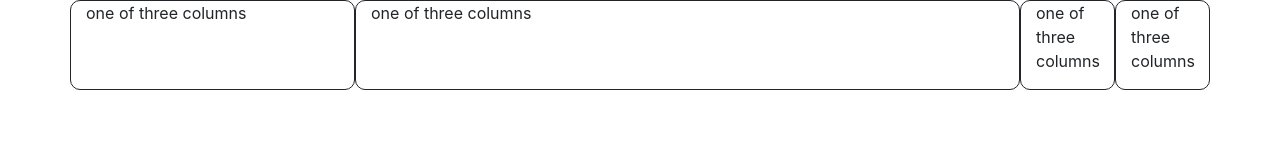
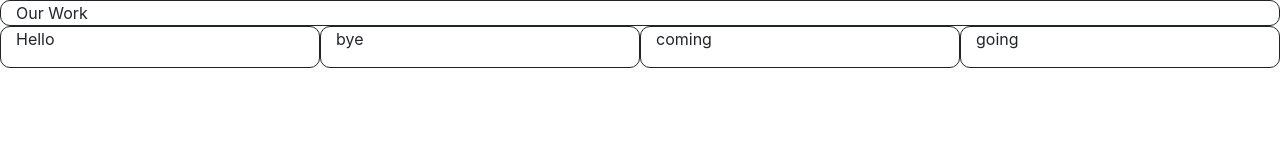
Before and after one commit to SyedHussnain/Practice, a plain HTML site: page prac1.html in a window 1280 px wide. Drawn offline with Linux system fonts and the light colour scheme.

Commit message:
LayoutWithGrid

```diff
--- a/prac1.html
+++ b/prac1.html
@@ -8,21 +8,24 @@
     <title>Document</title>
 </head>
 <body>
-    <div class=container>
-        <div class=row>
-            <div class=col-3>
-                <p>one of three columns</p>
-            </div>
-            <div class=col-7>
-                <p>one of three columns</p>
-            </div>
-            <div class=col-1>
-                <p>one of three columns</p>
-            </div>
-            <div class=col-1>
-                <p>one of three columns</p>
-            </div>
 
+    <div class="container-fluid">
+        <div class="row">
+                <div class="col-12">Our Work</div>
+        </div>
+        <div class="row">
+                <div class="col-3">
+                    <p>Hello</p>
+                </div>
+                <div class="col-3">
+                    <p>bye</p>
+                </div>
+                <div class="col-3">
+                    <p>coming</p>
+                </div>
+                <div class="col-3">
+                    <p>going</p>
+                </div>
         </div>
     </div>
 </body>
```
